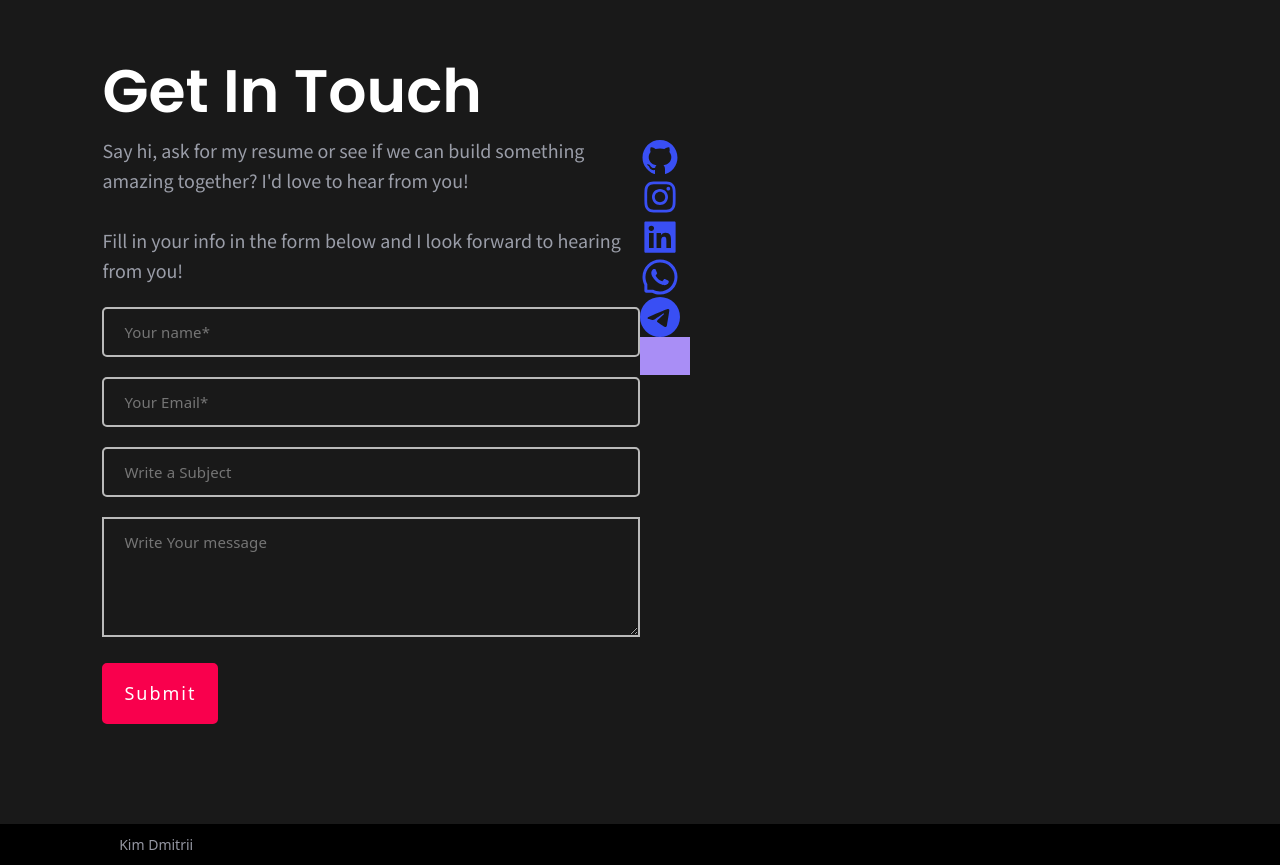
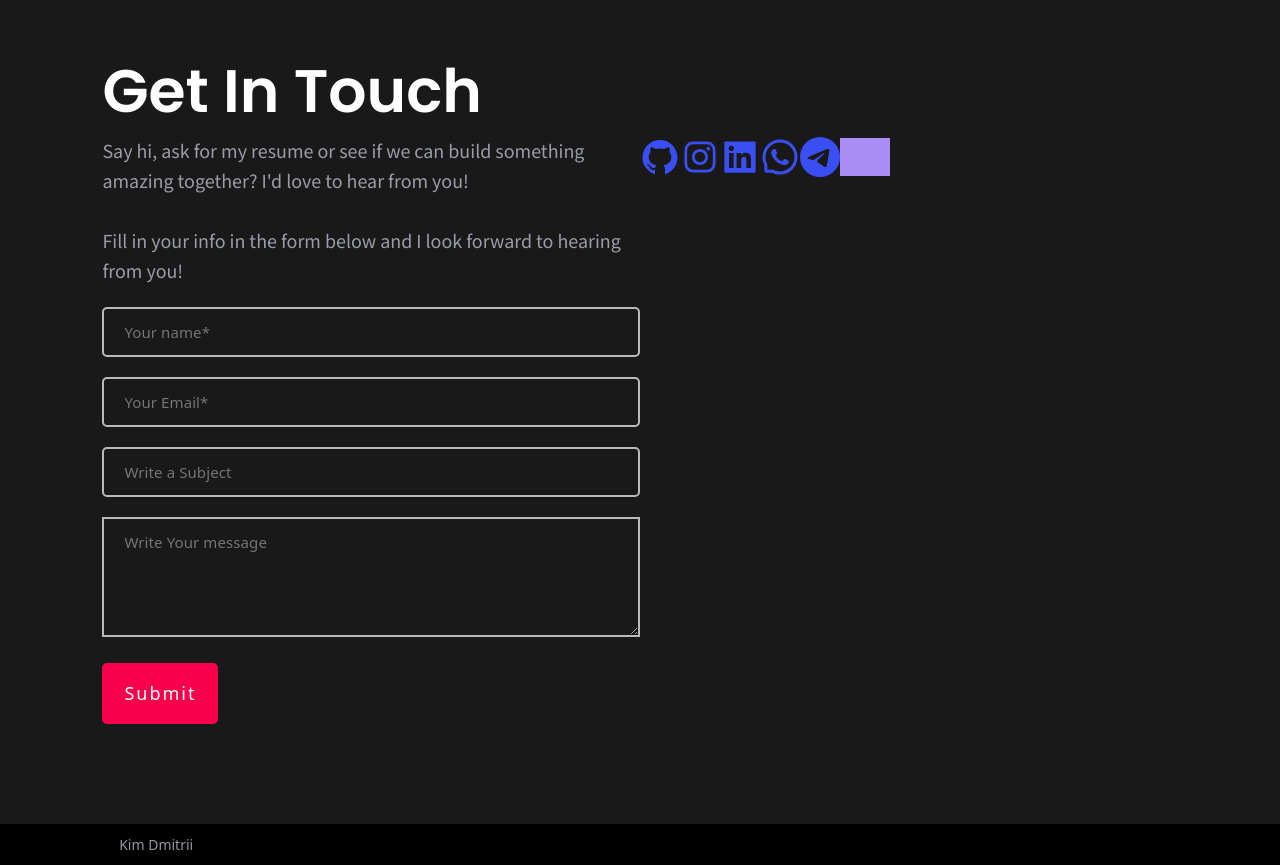
Before and after one commit to dkimd5/react-portfolio, a React (Create React App) app: page / in a window 1280 px wide. Shown: the part 4660-5525 px from the top of the page. Built offline with nearby package versions, Linux system fonts and the light colour scheme; grey boxes are pictures that could not be loaded; some icons are missing.

Commit message:
Center icons vertically

```diff
--- a/src/components/Contact/Contact.css
+++ b/src/components/Contact/Contact.css
@@ -49,11 +49,20 @@ input.contact:focus, textarea#message:focus {
     border: 2px solid rgba(249, 0, 77, 0.5);
 }
 
+.socials__list {
+    display: flex;
+}
+
+.socials__list li {
+    display: flex;
+    align-items: center;
+}
+
 .icon-color {
     color: #394ff4;
 }
 
-.vk-icon-color {
+.vk-icon {
     filter: invert(28%) sepia(99%) saturate(1359%) hue-rotate(213deg) brightness(103%) contrast(93%);
     width: 50px;
 }
--- a/src/components/Contact/Contact.js
+++ b/src/components/Contact/Contact.js
@@ -50,8 +50,8 @@ function Contact() {
               </button>
             </form>
           </div>
-          <div className="contact__icons">
-            <ul>
+          <div className="contact__socials">
+            <ul className="socials__list">
               <li>
                 <AiFillGithub size={40} className="icon-color" />
               </li>
@@ -68,7 +68,7 @@ function Contact() {
                 <BsTelegram size={40} className="icon-color" />
               </li>
               <li>
-                <img src={vkIcon} alt="vk icon" className="vk-icon-color" />
+                <img src={vkIcon} alt="vk icon" className="vk-icon" />
               </li>
             </ul>
           </div>
```
